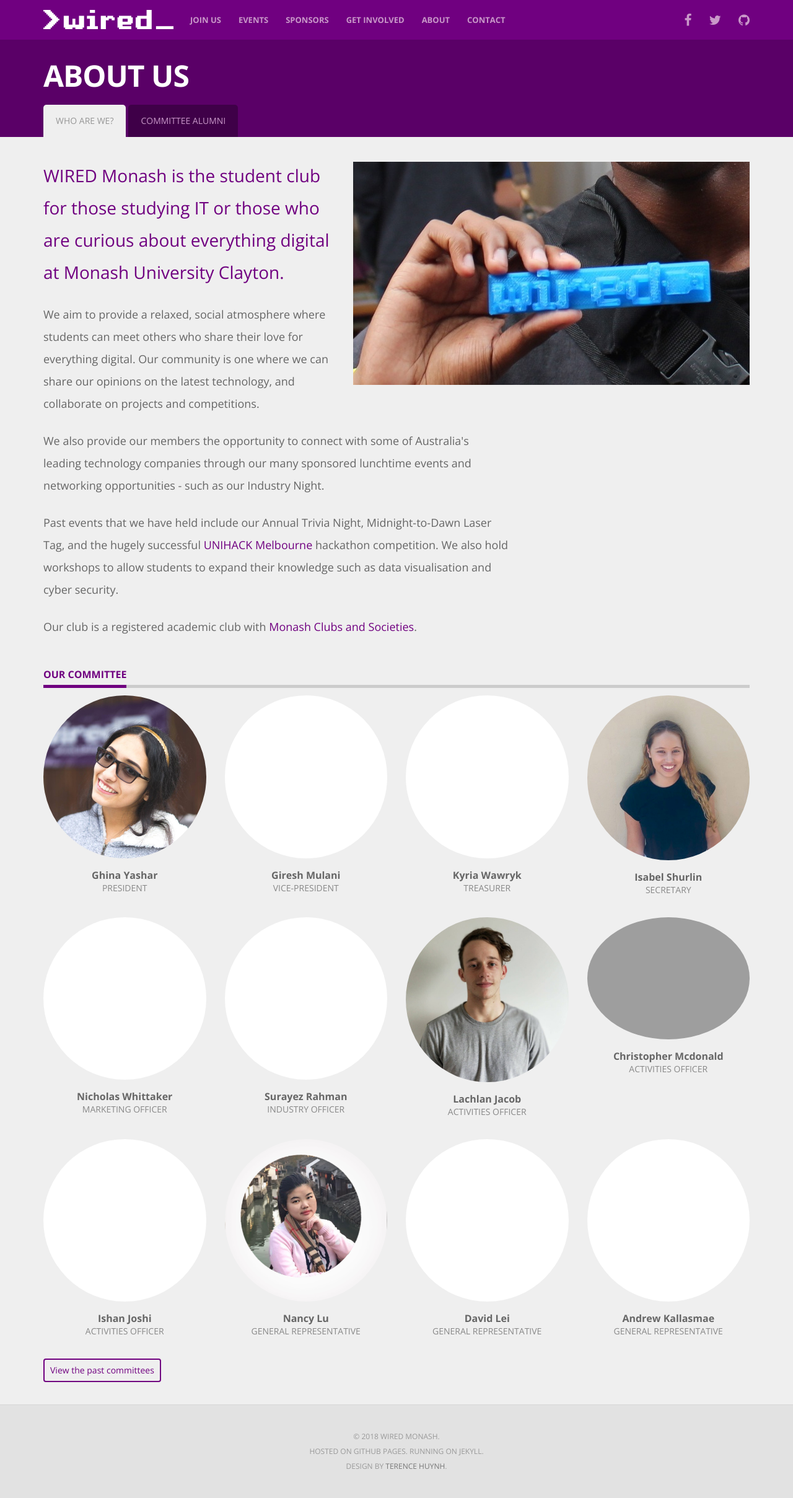
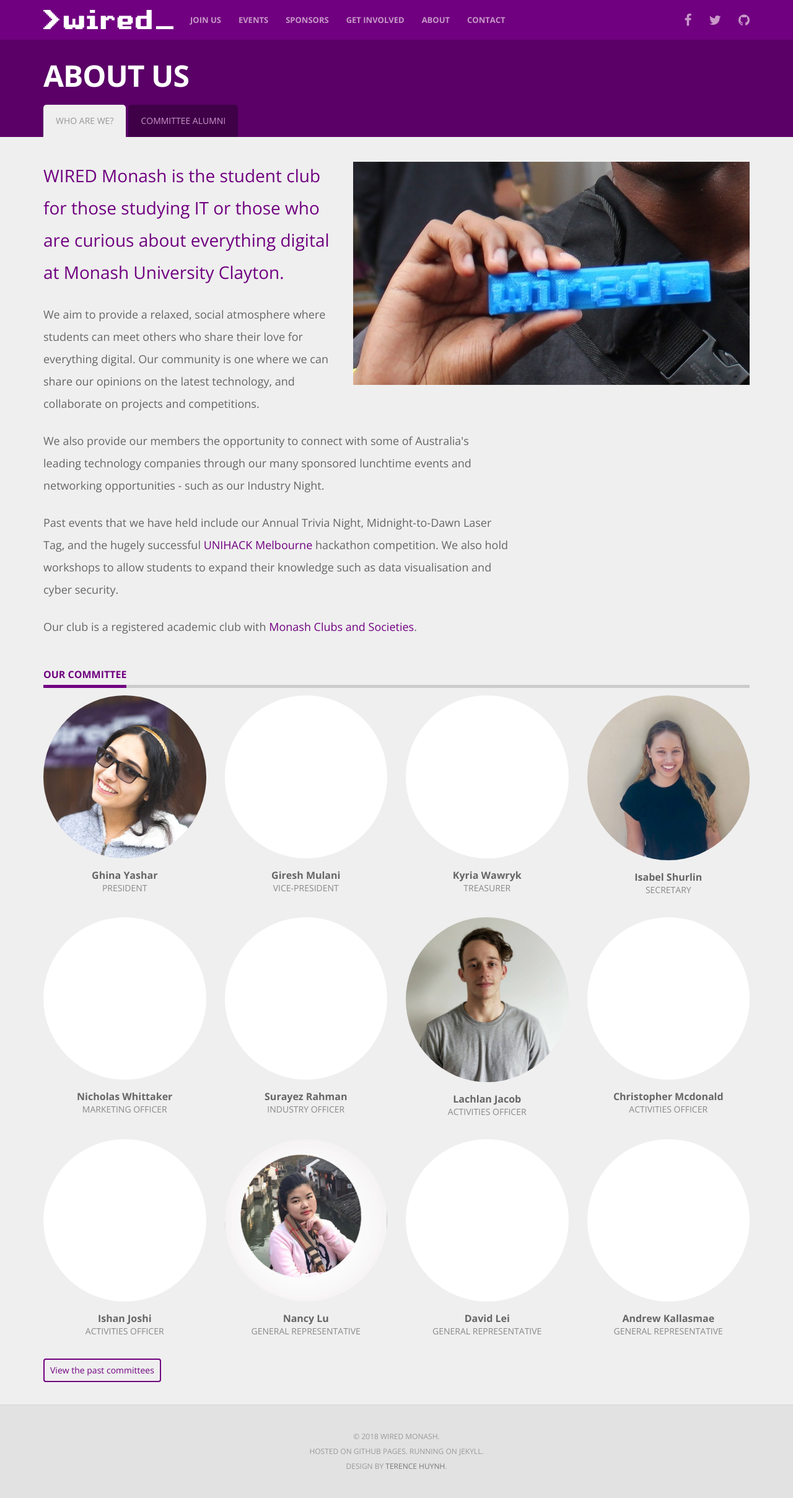
Before and after one commit to wiredmonash/wiredmonash.github.io, a Jekyll site: the page built from about.html, in a window 1280 px wide. Shown: the whole page at 62% size. Built offline with Jekyll 4.4.1, drawn with Linux system fonts in a browser that asks for light colours; nearby versions of some CDN libraries.

Commit message:
fixed Chris's white photo

```diff
--- a/about.html
+++ b/about.html
@@ -86,7 +86,7 @@
           <p class="role">Activities Officer</p>
         </div>
         <div class="col-md-3 col-xs-6">
-          <img class="img-circle" src="{{site.url}}/assets/img/person/white.png" />
+          <img class="img-circle" src="{{site.url}}/assets/img/person/white.jpg" />
           <p class="name">Christopher Mcdonald</p>
           <p class="role">Activities Officer</p>
         </div>
```
